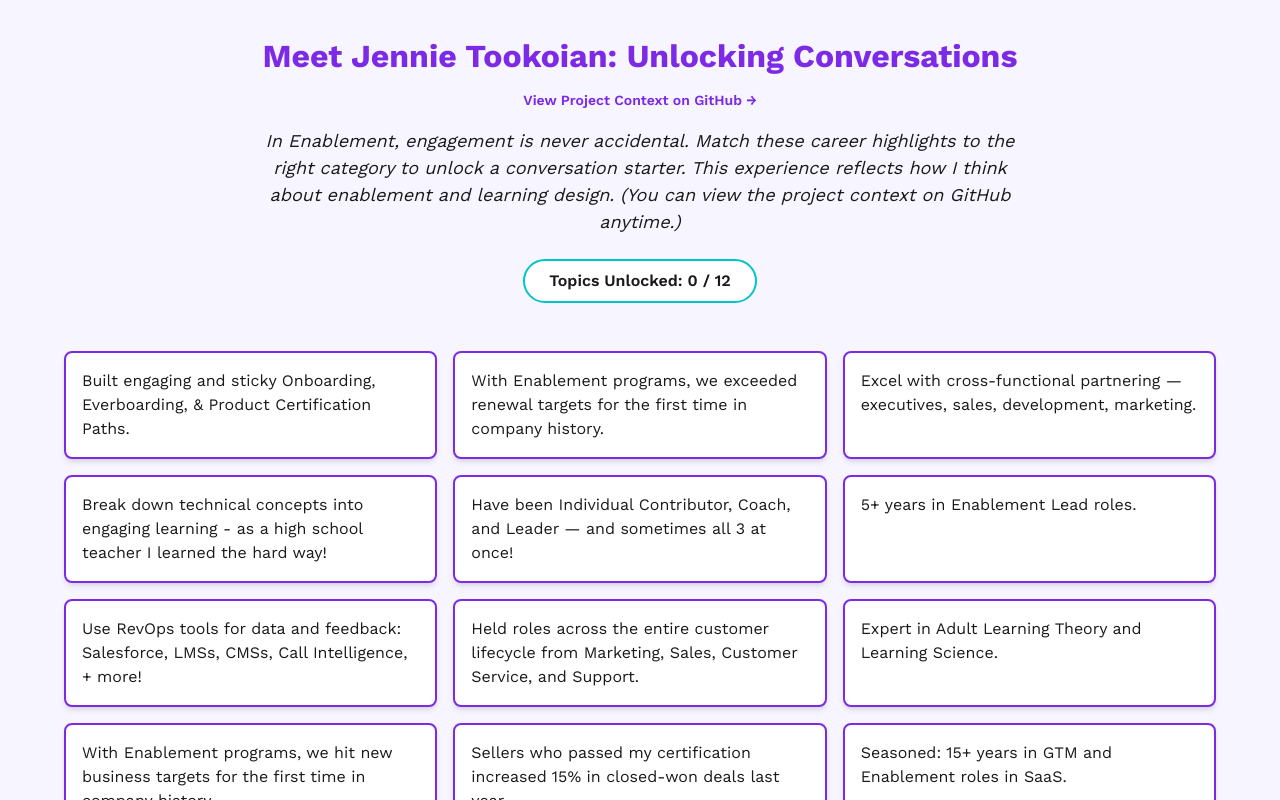
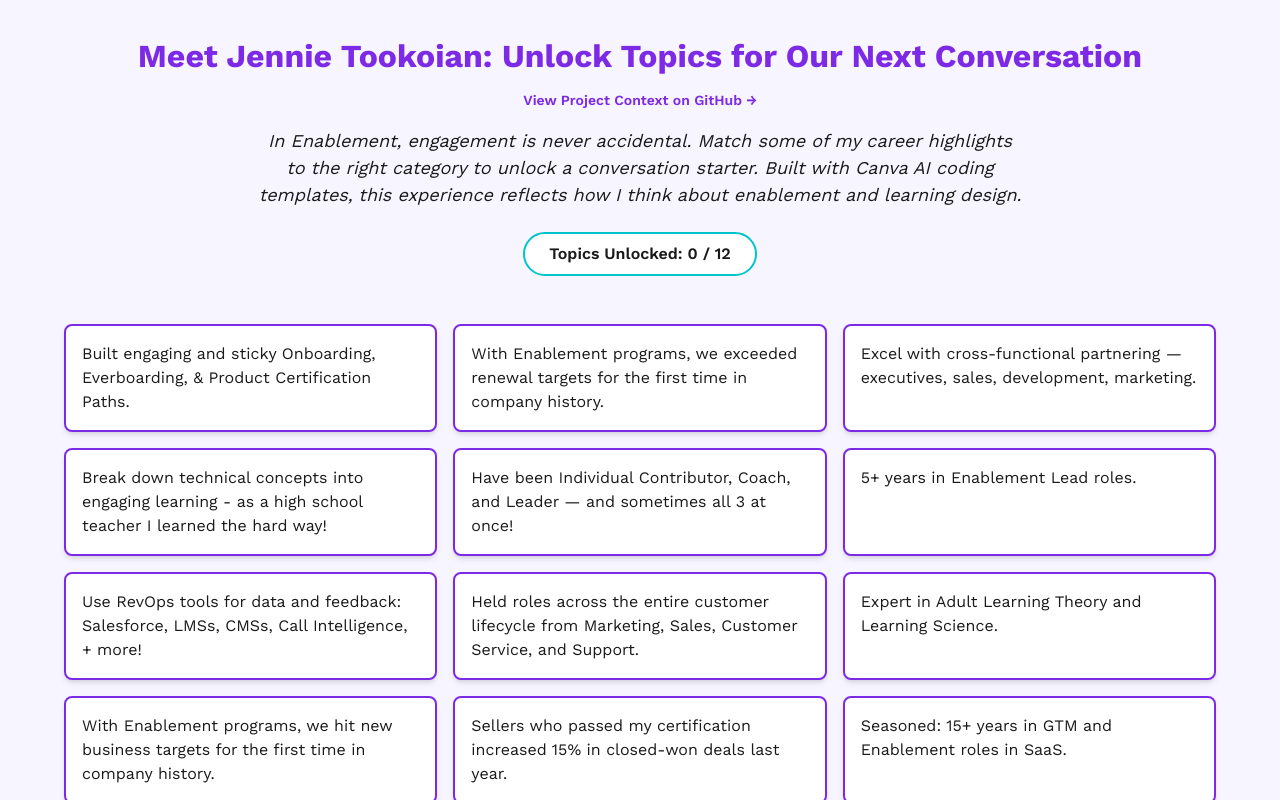
Before and after one commit to jtookoian-lab/meet-jennie-interactive, a plain HTML site: page index.html in a window 1280 px wide. Drawn offline with nearby package versions, Linux system fonts and the light colour scheme.

Commit message:
Revise game title and instructions text
Updated game title and instructions for clarity.

```diff
--- a/index.html
+++ b/index.html
@@ -48,8 +48,8 @@
       primary_color: "#7D2AE7",
       accent_color: "#00C4CC",
       text_color: "#1A1A1A",
-      game_title: "Meet Jennie Tookoian: Unlocking Conversations",
-      instructions: "In Enablement, engagement is never accidental. Match these career highlights to the right category to unlock a conversation starter. This experience reflects how I think about enablement and learning design. (You can view the project context on GitHub anytime.)",
+      game_title: "Meet Jennie Tookoian: Unlock Topics for Our Next Conversation",
+      instructions: "In Enablement, engagement is never accidental. Match some of my career highlights to the right category to unlock a conversation starter. Built with Canva AI coding templates, this experience reflects how I think about enablement and learning design.",
       category_1_name: "Skills",
       category_2_name: "Experience",
       category_3_name: "Results",
```
